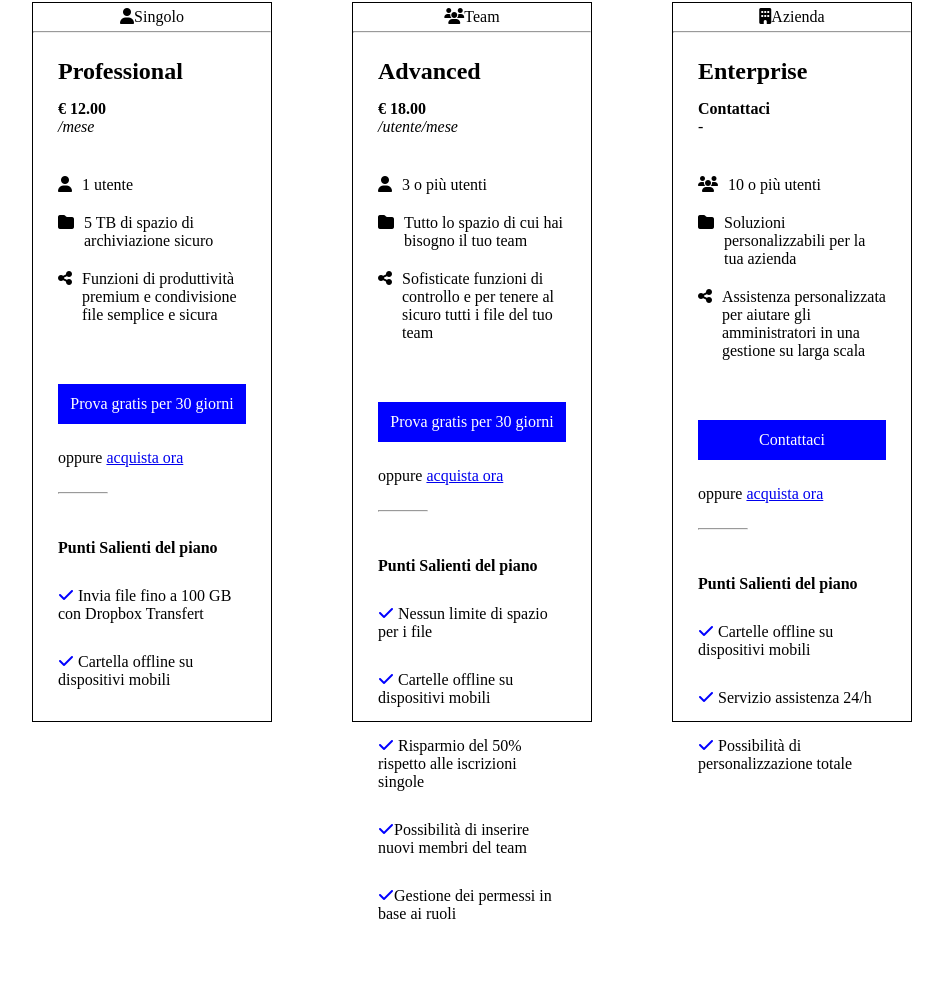
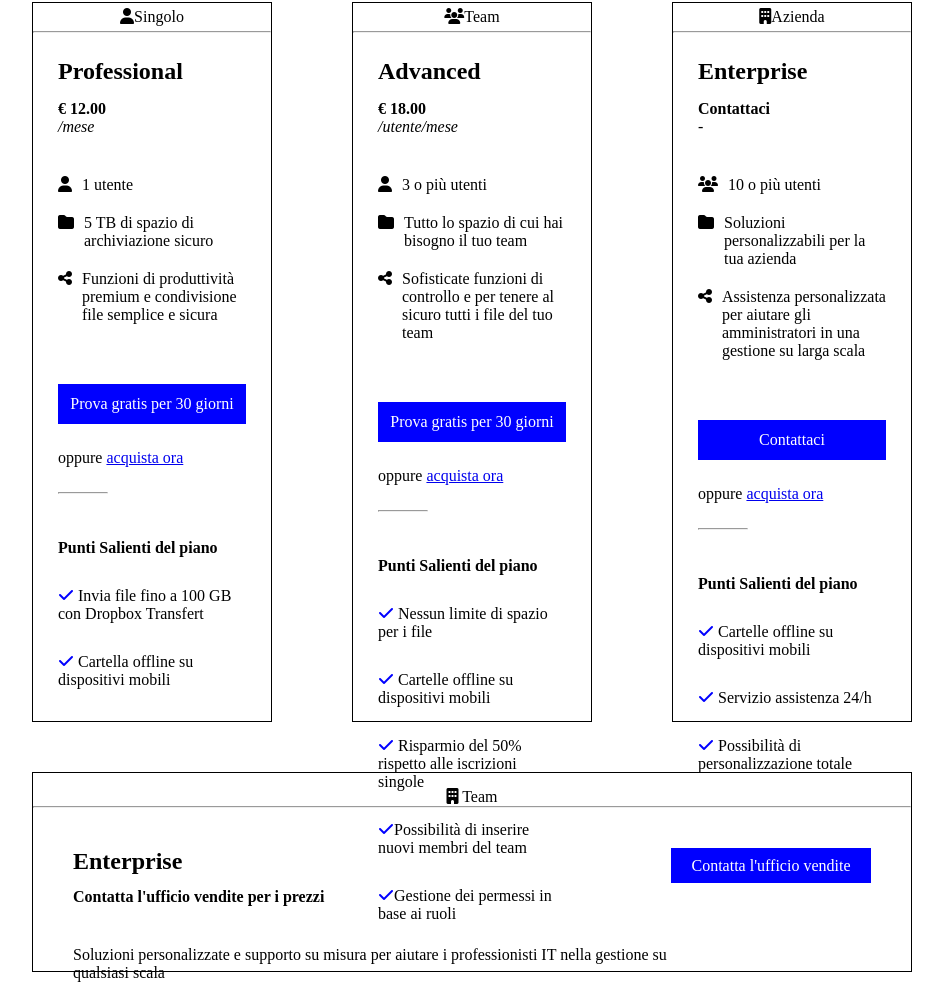
Before and after one commit to mattiavisona/htmlcss-dropbox, a plain HTML site: page index.html in a window 1280 px wide. Shown: the part 1105-2087 px from the top of the page, without its empty margins (168-1111 px from the left). Before the commit the page ends 2053 px from the top, so only its background shows below. Drawn offline with Linux system fonts and the light colour scheme.

Commit message:
big tab completed

```diff
--- a/index.html
+++ b/index.html
@@ -271,6 +271,24 @@
                         </div>
                     </div>
                 </div>
+
+                <div id="big-tab">
+                    <div class="bigtab-first">
+                        <div><i class="fa-solid fa-building"></i> Team</div>
+                    </div>
+                    <hr>
+                    <div class="title-button-bigtab">
+                        <h2>Enterprise</h2>
+                        <div class="office-contact">Contatta l'ufficio vendite</div>
+                    </div>
+
+                    <div class="container-tab">
+                        <div class="other-contact"><strong>Contatta l'ufficio vendite per i prezzi</strong></div>
+                        <div>Soluzioni personalizzate e supporto su misura per aiutare i professionisti IT nella gestione su <br> qualsiasi scala</div>
+                    </div>
+
+
+                </div>
             </div>
 
 
--- a/style.css
+++ b/style.css
@@ -196,3 +196,43 @@ div > h1{
 .check{
     color: blue;
 }
+
+#big-tab{
+    border: 1px solid black;
+    height: 25vh;
+    margin-top: 50px;
+
+}
+
+.bigtab-first{
+    display: flex;
+    justify-content: center;
+    padding-top: 15px;
+}
+
+.title-button-bigtab{
+    padding: 40px;
+    display: flex;
+    justify-content: space-between;
+}
+
+.office-contact{
+    background-color: blue;
+    height: 35px;
+    width: 200px;
+    display: flex;
+    align-items: center;
+    justify-content: center;
+    color: white;
+    cursor: pointer;
+}
+
+.container-tab{
+  padding-left:40px ;
+}
+
+.other-contact{
+    padding-bottom: 40px;
+    margin-top: -35px;
+
+}
```
